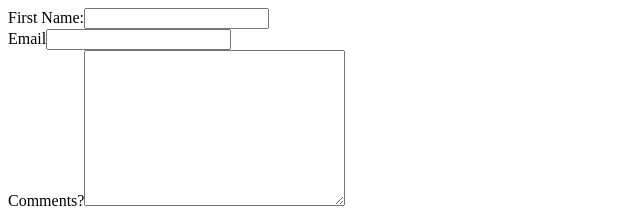
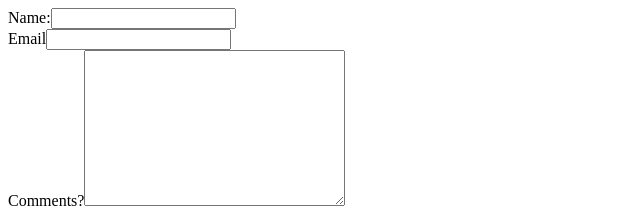
Before and after one commit to Ben-Rumbold/netlify-forms-react, a React (Vite) app: page / in a window 1280 px wide. Shown: the top 208 px of the page, without its empty margins (0-640 px from the left). Built offline with nearby package versions, Linux system fonts and the light colour scheme.

Commit message:
added static form to index.html

```diff
--- a/index.html
+++ b/index.html
@@ -7,7 +7,19 @@
     <title>Netlify Forms React</title>
   </head>
   <body>
-    <div id="root"></div>
+    <div id="root">
+      <!-- A little help for the Netlify post-processing bots -->
+      <form
+        name="contact-v1"
+        data-netlify="true"
+        netlify-honeypot="bot-field"
+        hidden
+      >
+        <input type="text" name="name" />
+        <input type="email" name="email" />
+        <textarea name="comments"></textarea>
+      </form>
+    </div>
     <script type="module" src="/src/main.jsx"></script>
   </body>
 </html>
--- a/src/App.jsx
+++ b/src/App.jsx
@@ -67,11 +67,6 @@ function App() {
 
     if (Object.keys(errors).length > 0) {
       setErrors(errors);
-    } else {
-      // Form submission logic goes here
-      console.log("Form data:", formData);
-      // You can send the form data to your backend or to Netlify here
-      // For Netlify, simply remove this else block and let the form submission happen
     }
   };
 
@@ -88,14 +83,15 @@ function App() {
         method="POST"
         onSubmit={handleSubmit}
         data-netlify="true"
+        netlify-honeypot="bot-field"
       >
         <input type="hidden" name="form-name" value="contact-v1" />
         <div>
           <label>
-            First Name:
+            Name:
             <input
               type="text"
-              name="firstName"
+              name="name"
               value={formData.firstName}
               onChange={handleChange}
             />
@@ -109,7 +105,7 @@ function App() {
           <label htmlFor="email">Email</label>
           <input
             id="email"
-            type="text"
+            type="email"
             name="email"
             value={formData.email}
             onChange={handleChange}
```
